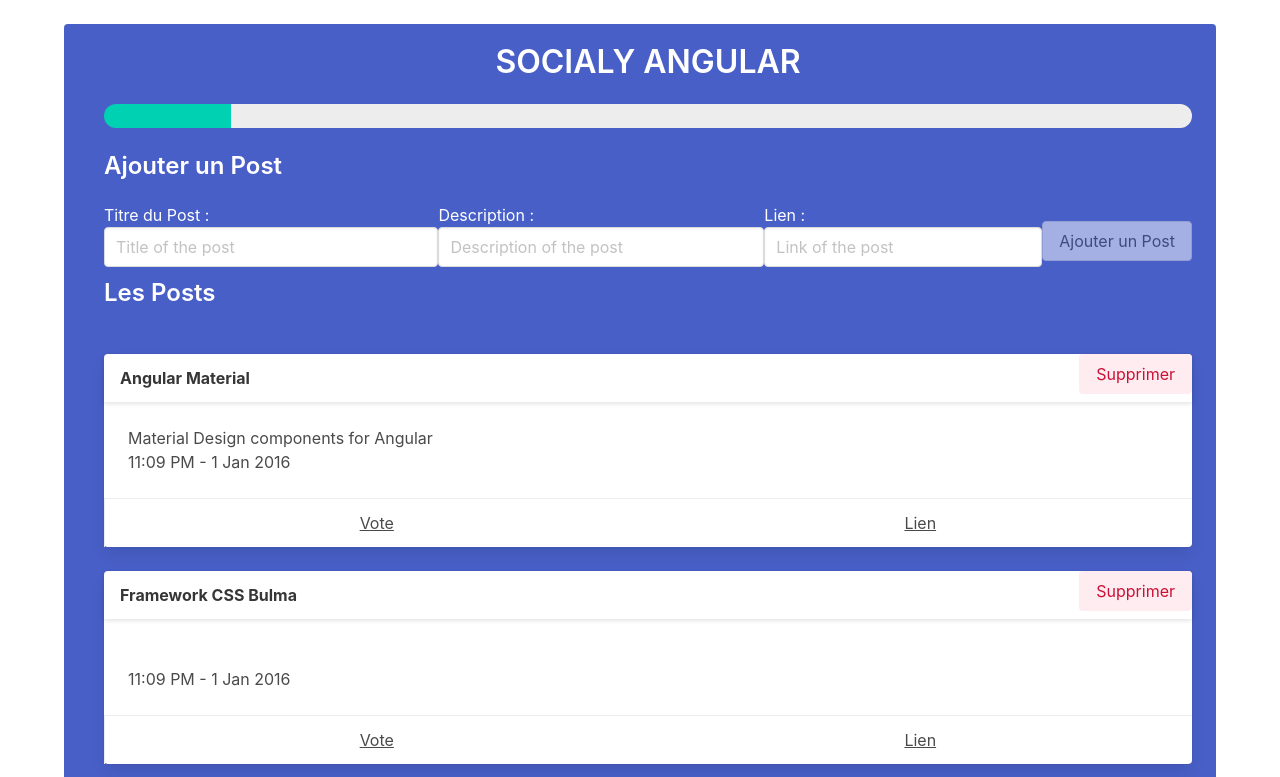
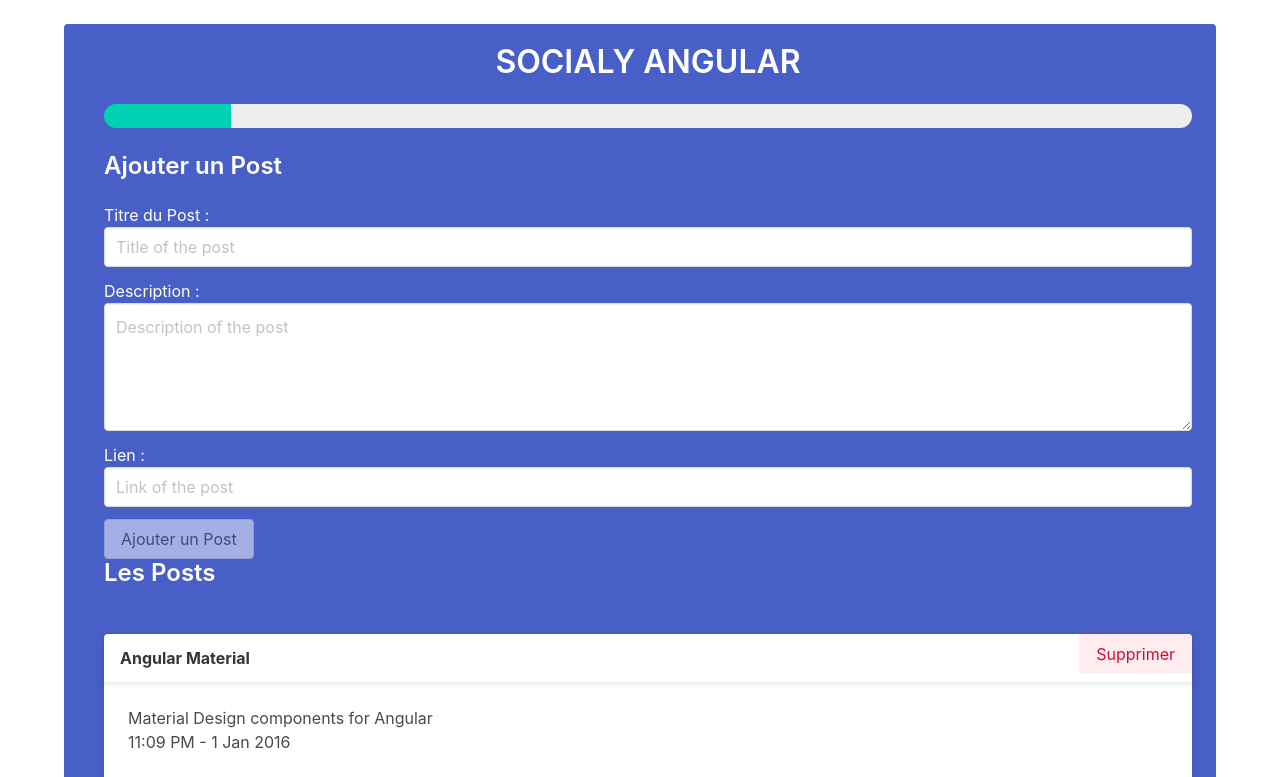
Before and after one commit to kevin-fer/SocialNetworkProject_LPERP_FERREIRA, an Angular app: page / in a window 1280 px wide. Shown: the top 777 px of the page. Built offline with nearby package versions, Linux system fonts and the light colour scheme.

Commit message:
amélioration du formulaire avec l'ajout d'un textarea

```diff
--- a/src/app/add/add.component.html
+++ b/src/app/add/add.component.html
@@ -1,24 +1,24 @@
 <form [formGroup]="postForm" (ngSubmit)="onSubmit()" >
 
-  <div class="level">
+  <div class="">
     <div  class="field">
         <label>
           Titre du Post :
-          <input class="input" type="text" #title placeholder="Title of the post" formControlName="title">
+          <input class="input" type="text" #title placeholder="Title of the post" formControlName="title"/>
         </label>
     </div>
 
     <div  class="field">
       <label>
         Description :
-        <input class="input" type="text" #description  placeholder="Description of the post"   formControlName="description">
+        <textarea class="textarea" type="text" #description  placeholder="Description of the post"   formControlName="description"></textarea>
       </label>
     </div>
 
     <div  class="field">
         <label>
           Lien :
-          <input class="input" type="text" #link placeholder="Link of the post" formControlName="link">
+          <input class="input" type="text" #link placeholder="Link of the post" formControlName="link"/>
         </label>
     </div>
 
```
